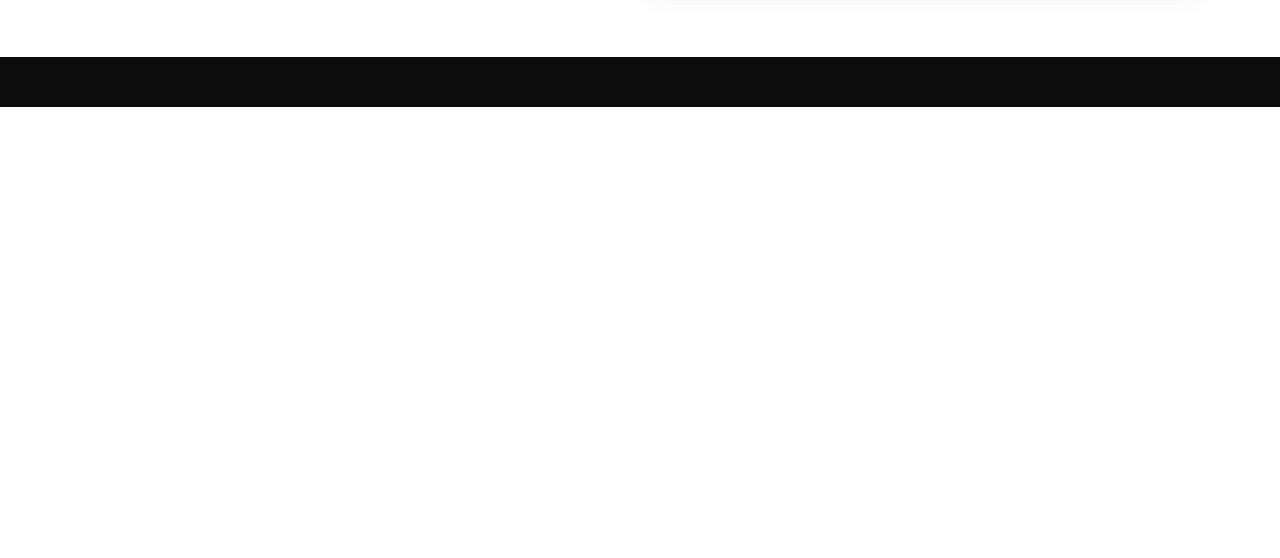
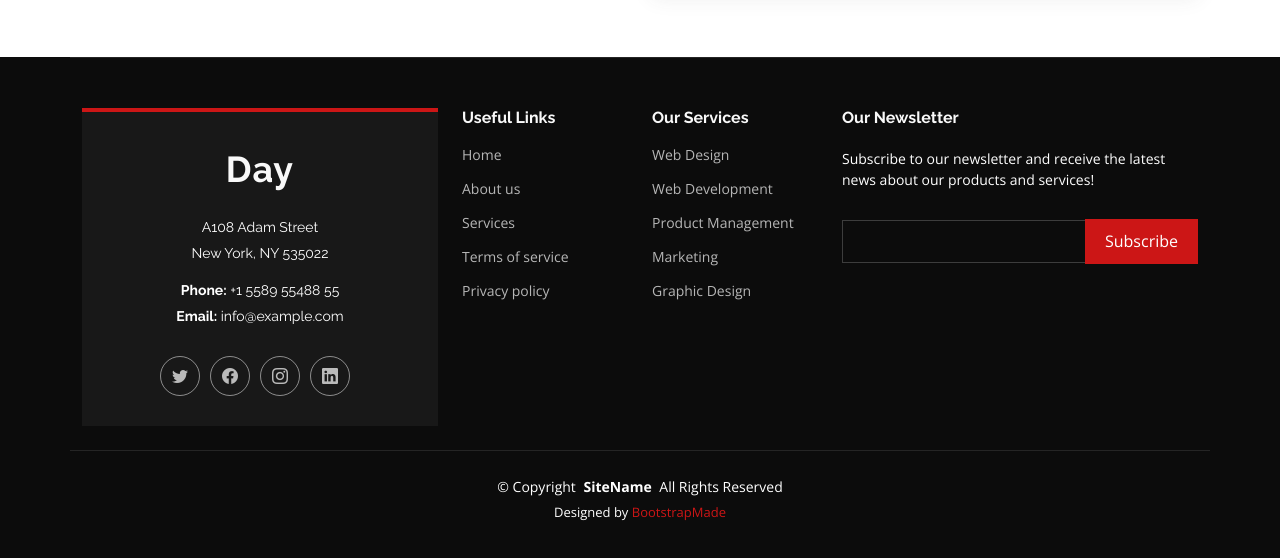
Before and after one commit to Beza-16/TBBBS, a plain HTML site: page index.html in a window 1280 px wide. Shown: the part 7557-8115 px from the top of the page. Before the commit the page ends 7664 px from the top, so only its background shows below. Drawn offline with nearby package versions, Linux system fonts and the light colour scheme.

Commit message:
commit 3rd commit

```diff
--- a/index.html
+++ b/index.html
@@ -956,7 +956,74 @@
     </main>
 
     <!-- ////////////////////////////////////////////////////////////////////bereket -->
-    <footer id="footer" class="footer position-relative"></footer>
+    <footer id="footer" class="footer position-relative">
+      <div class="container footer-top">
+        <div class="row gy-4">
+          <div class="col-lg-4 col-md-6">
+            <div class="footer-about">
+              <a href="index.html" class="logo">Day</a>
+              <div class="footer-contact pt-3">
+                <p>A108 Adam Street</p>
+                <p>New York, NY 535022</p>
+                <p class="mt-3"><strong>Phone:</strong> <span>+1 5589 55488 55</span></p>
+                <p><strong>Email:</strong> <span>info@example.com</span></p>
+              </div>
+              <div class="social-links d-flex mt-4">
+                <a href=""><i class="bi bi-twitter"></i></a>
+                <a href=""><i class="bi bi-facebook"></i></a>
+                <a href=""><i class="bi bi-instagram"></i></a>
+                <a href=""><i class="bi bi-linkedin"></i></a>
+              </div>
+            </div>
+          </div>
+
+          <div class="col-lg-2 col-md-3 footer-links">
+            <h4>Useful Links</h4>
+            <ul>
+              <li><a href="#">Home</a></li>
+              <li><a href="#">About us</a></li>
+              <li><a href="#">Services</a></li>
+              <li><a href="#">Terms of service</a></li>
+              <li><a href="#">Privacy policy</a></li>
+            </ul>
+          </div>
+
+          <div class="col-lg-2 col-md-3 footer-links">
+            <h4>Our Services</h4>
+            <ul>
+              <li><a href="#">Web Design</a></li>
+              <li><a href="#">Web Development</a></li>
+              <li><a href="#">Product Management</a></li>
+              <li><a href="#">Marketing</a></li>
+              <li><a href="#">Graphic Design</a></li>
+            </ul>
+          </div>
+
+          <div class="col-lg-4 col-md-12 footer-newsletter">
+            <h4>Our Newsletter</h4>
+            <p>Subscribe to our newsletter and receive the latest news about our products and services!</p>
+            <form action="forms/newsletter.php" method="post" class="php-email-form">
+              <div class="newsletter-form"><input type="email" name="email"><input type="submit" value="Subscribe"></div>
+              <div class="loading">Loading</div>
+              <div class="error-message"></div>
+              <div class="sent-message">Your subscription request has been sent. Thank you!</div>
+            </form>
+          </div>
+
+        </div>
+      </div>
+
+      <div class="container copyright text-center mt-4">
+        <p>© <span>Copyright</span> <strong class="px-1">SiteName</strong> <span>All Rights Reserved</span></p>
+        <div class="credits">
+          <!-- All the links in the footer should remain intact. -->
+          <!-- You can delete the links only if you've purchased the pro version. -->
+          <!-- Licensing information: https://bootstrapmade.com/license/ -->
+          <!-- Purchase the pro version with working PHP/AJAX contact form: [buy-url] -->
+          Designed by <a href="https://bootstrapmade.com/">BootstrapMade</a>
+        </div>
+      </div>
+    </footer>
 
     <!-- Scroll Top -->
     <a
```
